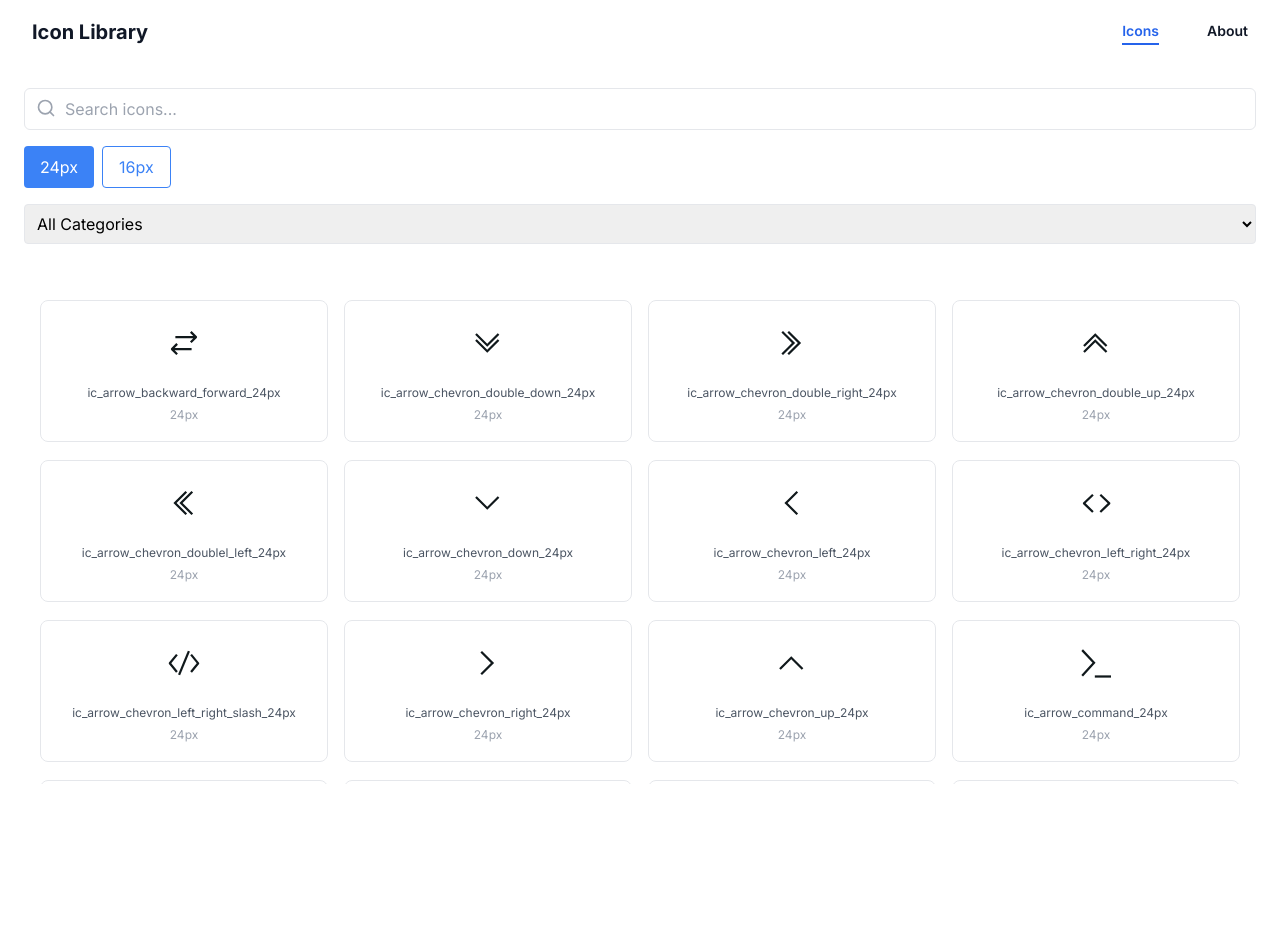
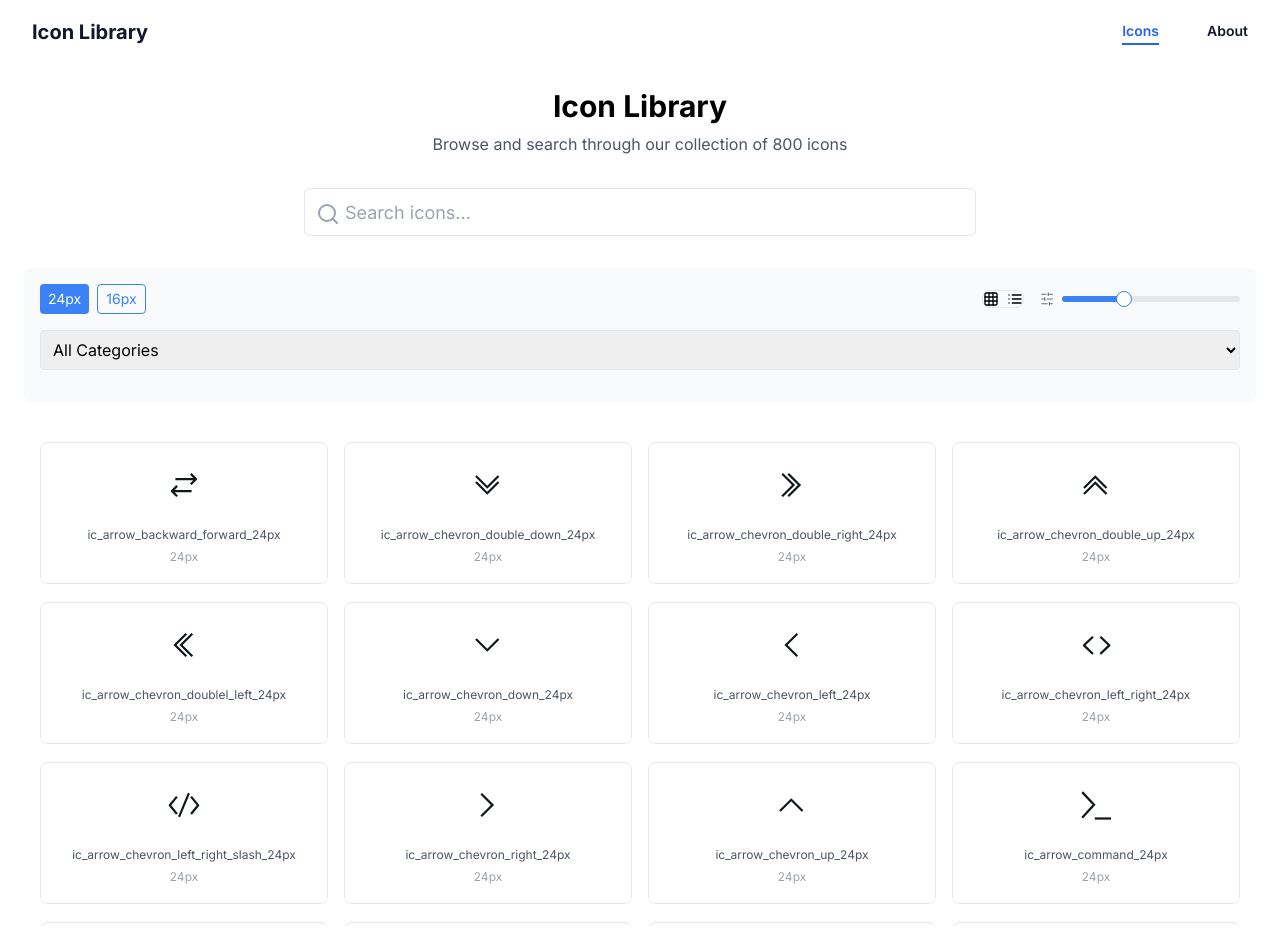
Before and after one commit to caidentity/glyphkit, a Next.js app: page / in a window 1280 px wide. Before the commit the page ends 864 px from the top, so only its background shows below. Built offline with nearby package versions, Linux system fonts and the light colour scheme.

Commit message:
filter improvements

```diff
--- a/package.json
+++ b/package.json
@@ -15,6 +15,7 @@
     "prebuild": "npm run generate-icons"
   },
   "dependencies": {
+    "@radix-ui/react-slider": "^1.2.2",
     "@tanstack/react-query": "^5.62.8",
     "@tanstack/react-virtual": "^3.11.2",
     "clsx": "^2.1.1",
--- /dev/null
+++ b/src/components/Slider/Slider.tsx
@@ -0,0 +1,27 @@
+'use client';
+
+import * as React from 'react';
+import * as SliderPrimitive from '@radix-ui/react-slider';
+import { cn } from '@/lib/utils';
+
+const Slider = React.forwardRef<
+  React.ElementRef<typeof SliderPrimitive.Root>,
+  React.ComponentPropsWithoutRef<typeof SliderPrimitive.Root>
+>(({ className, ...props }, ref) => (
+  <SliderPrimitive.Root
+    ref={ref}
+    className={cn(
+      'relative flex w-full touch-none select-none items-center',
+      className
+    )}
+    {...props}
+  >
+    <SliderPrimitive.Track className="relative h-1.5 w-full grow overflow-hidden rounded-full bg-gray-200">
+      <SliderPrimitive.Range className="absolute h-full bg-blue-500" />
+    </SliderPrimitive.Track>
+    <SliderPrimitive.Thumb className="block h-4 w-4 rounded-full border border-blue-500 bg-white ring-offset-white transition-colors focus-visible:outline-none focus-visible:ring-2 focus-visible:ring-blue-400 focus-visible:ring-offset-2 disabled:pointer-events-none disabled:opacity-50" />
+  </SliderPrimitive.Root>
+));
+Slider.displayName = SliderPrimitive.Root.displayName;
+
+export default Slider;
--- a/src/components/VIewer/IconGrid.tsx
+++ b/src/components/VIewer/IconGrid.tsx
@@ -12,13 +12,17 @@ interface IconGridProps {
   onIconSelect?: (icon: IconMetadata) => void;
   onIconDownload?: (icon: IconMetadata) => void;
   onIconCopy?: (icon: IconMetadata) => void;
+  viewMode: 'grid' | 'list';
+  iconScale: number;
 }
 
 const IconGrid = ({
   icons,
   onIconSelect,
   onIconDownload,
-  onIconCopy
+  onIconCopy,
+  viewMode,
+  iconScale
 }: IconGridProps) => {
   const parentRef = React.useRef<HTMLDivElement>(null);
 
@@ -58,16 +62,21 @@ const IconGrid = ({
         }}
       >
         {rowVirtualizer.getVirtualItems().map((virtualRow) => {
-          const startIndex = virtualRow.index * columns;
-          const rowIcons = icons.slice(startIndex, startIndex + columns);
+          const startIndex = virtualRow.index * (viewMode === 'list' ? 1 : columns);
+          const rowIcons = icons.slice(
+            startIndex,
+            startIndex + (viewMode === 'list' ? 1 : columns)
+          );
 
           return (
             <div
               key={virtualRow.index}
               className={`
-                absolute top-0 left-0
-                grid grid-cols-2 md:grid-cols-3 lg:grid-cols-4 gap-4
-                w-full p-4
+                absolute top-0 left-0 w-full p-4
+                ${viewMode === 'grid'
+                  ? 'grid grid-cols-2 md:grid-cols-3 lg:grid-cols-4 gap-4'
+                  : 'block'
+                }
               `}
               style={{
                 transform: `translateY(${virtualRow.start}px)`,
@@ -76,14 +85,16 @@ const IconGrid = ({
               {rowIcons.map((icon) => (
                 <div
                   key={icon.path}
-                  className="group relative flex flex-col items-center gap-2 p-4
-                           border rounded-lg hover:border-blue-500 hover:shadow-sm
-                           transition-all duration-200"
+                  className={`
+                    group relative flex ${viewMode === 'list' ? 'flex-row' : 'flex-col'}
+                    items-center gap-4 p-4 border rounded-lg
+                    hover:border-blue-500 hover:shadow-sm transition-all duration-200
+                  `}
                 >
-                  <div className="flex-1 flex items-center justify-center mb-2">
+                  <div className="flex items-center justify-center">
                     <Icon
                       icon={icon}
-                      customSize={icon.size * 1.5}
+                      customSize={icon.size * iconScale * (viewMode === 'list' ? 1 : 1.5)}
                       className="p-2"
                     />
                   </div>
--- a/src/components/VIewer/IconViewer.tsx
+++ b/src/components/VIewer/IconViewer.tsx
@@ -2,7 +2,7 @@
 
 import React, { useState, useMemo } from 'react';
 import { useQuery } from '@tanstack/react-query';
-import { Search, Download, X, Link, Check, Code, ArrowDownToLine, FileText } from 'lucide-react';
+import { Search, Download, X, Link, Check, Code, ArrowDownToLine, FileText, Grid, List, SlidersHorizontal } from 'lucide-react';
 import  Input  from "../Input/Input";
 import  Button  from "../Button/Button";
 import Badge  from "../Badge/Badge";
@@ -13,6 +13,7 @@ import Icon from './Icon';
 import AlertDescription from "../Alert/AlertDescription";
 import Alert from "../Alert/Alert";
 import { useVirtualizer } from '@tanstack/react-virtual';
+import Slider from "../Slider/Slider";
 
 const IconViewer = () => {
   const [searchQuery, setSearchQuery] = useState('');
@@ -22,6 +23,8 @@ const IconViewer = () => {
   const [selectedIcon, setSelectedIcon] = useState<IconMetadata | null>(null);
   const [copyAlert, setCopyAlert] = useState<string | null>(null);
   const [showLargePreview, setShowLargePreview] = useState(false);
+  const [viewMode, setViewMode] = useState<'grid' | 'list'>('grid');
+  const [iconScale, setIconScale] = useState(1);
 
   const { data: categories = [], isLoading, error } = useQuery({
     queryKey: ['icons-metadata'],
@@ -94,6 +97,11 @@ const IconViewer = () => {
 
   return (
     <div className="p-6 max-w-7xl mx-auto relative">
+      <div className="text-center mb-8">
+        <h1 className="text-3xl font-bold mb-2">Icon Library</h1>
+        <p className="text-gray-600">Browse and search through our collection of {allIcons.length} icons</p>
+      </div>
+
       {copyAlert && (
         <div className="fixed top-4 right-4 z-50">
           <Alert variant="success">
@@ -114,41 +122,73 @@ const IconViewer = () => {
           </AlertDescription>
         </Alert>
       ) : (
-        <div
-          className={`
-            transition-all duration-300 ease-in-out
-            ${selectedIcon ? 'mr-96' : 'mr-0'}
-          `}
-        >
-          <div className="mb-6 space-y-4">
-            <div className="relative">
+        <div className={`transition-all duration-300 ease-in-out ${selectedIcon ? 'mr-96' : 'mr-0'}`}>
+          <div className="mb-8">
+            <div className="relative max-w-2xl mx-auto">
               <Input
                 type="text"
                 placeholder="Search icons..."
                 value={searchQuery}
                 onChange={(e) => setSearchQuery(e.target.value)}
-                className="w-full pl-10"
+                className="w-full pl-10 h-12 text-lg"
               />
-              <Search className="absolute left-3 top-2.5 h-5 w-5 text-gray-400" />
+              <Search className="absolute left-3 top-3.5 h-6 w-6 text-gray-400" />
+            </div>
           </div>
 
+          <div className="mb-6 space-y-4 bg-gray-50 p-4 rounded-lg">
+            <div className="flex items-center justify-between">
               <div className="flex gap-2">
                 <Button
                   variant={selectedSize === 24 ? "default" : "outline"}
                   onClick={() => setSelectedSize(24)}
-                size="md"
+                  size="sm"
                 >
                   24px
                 </Button>
                 <Button
                   variant={selectedSize === 16 ? "default" : "outline"}
                   onClick={() => setSelectedSize(16)}
-                size="md"
+                  size="sm"
                 >
                   16px
                 </Button>
               </div>
 
+              <div className="flex items-center gap-4">
+                <div className="flex items-center gap-2 border rounded-lg">
+                  <Button
+                    variant={viewMode === 'grid' ? "default" : "ghost"}
+                    size="sm"
+                    onClick={() => setViewMode('grid')}
+                    className="rounded-r-none"
+                  >
+                    <Grid className="h-4 w-4" />
+                  </Button>
+                  <Button
+                    variant={viewMode === 'list' ? "default" : "ghost"}
+                    size="sm"
+                    onClick={() => setViewMode('list')}
+                    className="rounded-l-none"
+                  >
+                    <List className="h-4 w-4" />
+                  </Button>
+                </div>
+
+                <div className="flex items-center gap-2 min-w-[200px]">
+                  <SlidersHorizontal className="h-4 w-4 text-gray-500" />
+                  <Slider
+                    value={[iconScale]}
+                    min={0.5}
+                    max={2}
+                    step={0.1}
+                    onValueChange={([value]) => setIconScale(value)}
+                  />
+                </div>
+              </div>
+            </div>
+
+            <div className="flex gap-4">
               <select
                 className="w-full p-2 border rounded"
                 value={selectedCategory}
@@ -161,6 +201,7 @@ const IconViewer = () => {
                   </option>
                 ))}
               </select>
+            </div>
 
             <div className="flex flex-wrap gap-2">
               {allTags.map(tag => (
@@ -190,6 +231,8 @@ const IconViewer = () => {
               onIconSelect={setSelectedIcon}
               onIconDownload={handleDownload}
               onIconCopy={(icon) => handleCopy(icon.name)}
+              viewMode={viewMode}
+              iconScale={iconScale}
             />
           )}
         </div>
```
Also changed, not shown: 1 other file (tests, documents, lock files or other folders). Lines whose indentation alone changed are shown as unchanged.
